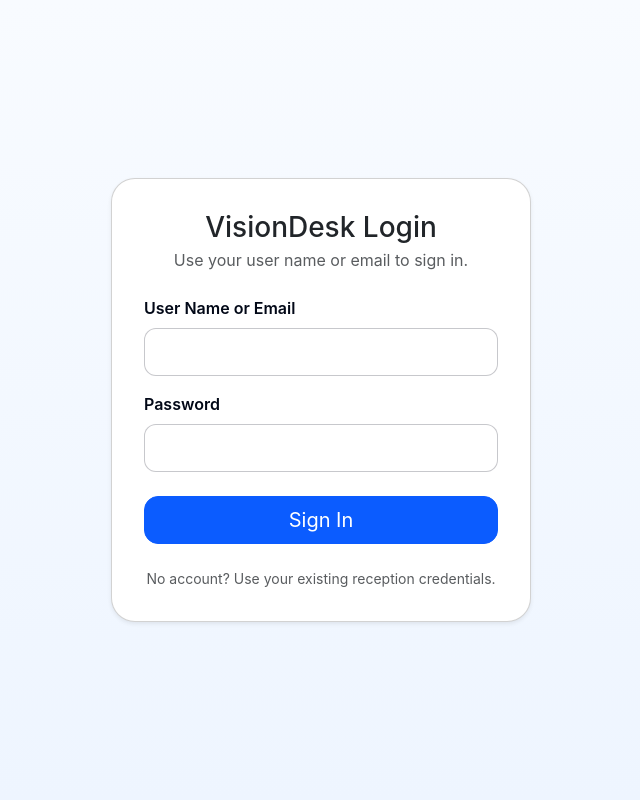
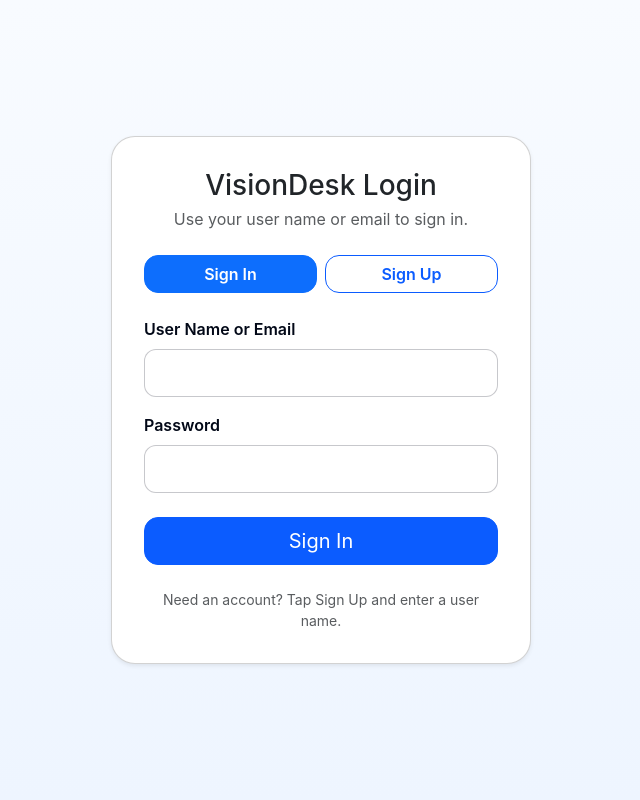
Before and after one commit to FutureGurukulsDev/Vision_desk, a Flask app: page /login in a window 1280 px wide. Shown: the whole page, without its empty margins (319-959 px from the left). Run offline with Flask 3, Linux system fonts and the light colour scheme; parts of the project's set-up code (start-up, migrations or seed data) failed here and were passed over; some libraries are stand-ins or nearby versions.

Commit message:
Add manager login/session support and update login UX

```diff
--- a/config.py
+++ b/config.py
@@ -1,5 +1,6 @@
 """Application configuration for VisionDesk."""
 
+import datetime
 import os
 from pathlib import Path
 
@@ -43,3 +44,4 @@ class Config:
         "VISIONDESK_SOCKETIO_CORS_ALLOWED_ORIGINS",
         "*",
     )
+    PERMANENT_SESSION_LIFETIME = datetime.timedelta(days=14)
--- a/routes/reception.py
+++ b/routes/reception.py
@@ -20,16 +20,43 @@ def reception_queue_page():
 
 @reception_bp.route("/login", methods=["GET", "POST"])
 def login_page():
-    """Render a login screen that accepts either username or email."""
+    """Render a login screen that accepts either username or email and supports signup."""
     error = None
+    mode = "login"
+    identifier = ""
+    username = ""
+    email = ""
+
     if request.method == "POST":
-        identifier = (request.form.get("identifier") or "").strip()
+        mode = request.form.get("mode", "login")
         password = (request.form.get("password") or "").strip()
-        if not identifier or not password:
-            error = "Enter both user name/email and password."
+
+        if mode == "signup":
+            username = (request.form.get("username") or "").strip()
+            email = (request.form.get("email") or "").strip()
+            if not username or not email or not password:
+                error = "Enter a user name, email, and password to create an account."
+            else:
+                return redirect(url_for("reception.reception_page"))
         else:
-            return redirect(url_for("reception.reception_page"))
-    return render_template("login.html", page_title="Login", error=error)
+            identifier = (request.form.get("identifier") or "").strip()
+            if not identifier or not password:
+                error = "Enter both user name/email and password."
+            else:
+                return redirect(url_for("reception.reception_page"))
+
+    return render_template(
+        "login.html",
+        page_title="Login",
+        error=error,
+        mode=mode,
+        identifier=identifier,
+        username=username,
+        email=email,
+        allow_signup=True,
+        role="reception",
+        next=url_for("reception.reception_page"),
+    )
 
 
 @reception_bp.route("/reception/visitor/<int:visitor_id>")
--- a/static/css/login.css
+++ b/static/css/login.css
@@ -21,6 +21,21 @@
     font-weight: 600;
 }
 
+.auth-mode-tabs {
+    display: grid;
+    grid-template-columns: repeat(2, minmax(0, 1fr));
+    gap: 0.5rem;
+}
+
+.auth-mode-btn {
+    border-radius: 999px;
+    font-weight: 600;
+}
+
+.auth-mode-btn.active {
+    color: #fff;
+}
+
 .login-card .btn {
     border-radius: 14px;
 }
--- a/templates/login.html
+++ b/templates/login.html
@@ -10,26 +10,83 @@
     <div class="login-card card shadow-sm">
         <div class="card-body">
             <div class="text-center mb-4">
-                <h1 class="h3 mb-1">VisionDesk Login</h1>
-                <p class="text-muted">Use your user name or email to sign in.</p>
+                <h1 class="h3 mb-1">VisionDesk {{ 'Manager Login' if role == 'manager' else 'Login' }}</h1>
+                <p class="text-muted">
+                    {% if role == 'manager' %}
+                        Enter manager credentials to access the admin workspace.
+                    {% else %}
+                        Use your user name or email to sign in.
+                    {% endif %}
+                </p>
             </div>
             {% if error %}
             <div class="alert alert-danger" role="alert">{{ error }}</div>
             {% endif %}
             <form method="post" novalidate>
+                <input type="hidden" id="auth-mode-input" name="mode" value="{{ mode }}">
+                <input type="hidden" name="next" value="{{ next }}">
+                {% if allow_signup %}
+                <div class="auth-mode-tabs mb-4">
+                    <button type="button" class="btn btn-outline-primary auth-mode-btn {% if mode == 'login' %}active{% endif %}" data-mode="login">Sign In</button>
+                    <button type="button" class="btn btn-outline-primary auth-mode-btn {% if mode == 'signup' %}active{% endif %}" data-mode="signup">Sign Up</button>
+                </div>
+                {% endif %}
+                <div class="auth-login-fields {% if mode != 'login' %}d-none{% endif %}">
                     <div class="mb-3">
                         <label class="form-label" for="identifier">User Name or Email</label>
-                    <input type="text" class="form-control form-control-lg" id="identifier" name="identifier" required>
+                        <input type="text" class="form-control form-control-lg" id="identifier" name="identifier" value="{{ identifier or '' }}" required>
                     </div>
                     <div class="mb-4">
                         <label class="form-label" for="password">Password</label>
                         <input type="password" class="form-control form-control-lg" id="password" name="password" required>
                     </div>
                     <button type="submit" class="btn btn-primary btn-lg w-100">Sign In</button>
+                </div>
+                <div id="signup-fields" class="{% if mode != 'signup' %}d-none{% endif %}">
+                    <div class="mb-3">
+                        <label class="form-label" for="username">Choose a User Name</label>
+                        <input type="text" class="form-control form-control-lg" id="username" name="username" value="{{ username or '' }}" required>
+                    </div>
+                    <div class="mb-3">
+                        <label class="form-label" for="email">Email Address</label>
+                        <input type="email" class="form-control form-control-lg" id="email" name="email" value="{{ email or '' }}" required>
+                    </div>
+                    <div class="mb-4">
+                        <label class="form-label" for="password">Password</label>
+                        <input type="password" class="form-control form-control-lg" id="password" name="password" required>
+                    </div>
+                    <button type="submit" class="btn btn-success btn-lg w-100">Create Account</button>
+                </div>
             </form>
             <div class="mt-4 text-center text-muted small">
-                No account? Use your existing reception credentials.
+                {% if allow_signup %}
+                    {% if mode == 'signup' %}
+                        Already have an account? Tap Sign In.
+                    {% else %}
+                        Need an account? Tap Sign Up and enter a user name.
+                    {% endif %}
+                {% else %}
+                    Enter your manager credentials to continue.
+                {% endif %}
             </div>
+            <script>
+                document.addEventListener('DOMContentLoaded', function () {
+                    const buttons = document.querySelectorAll('.auth-mode-btn');
+                    const authModeInput = document.getElementById('auth-mode-input');
+                    const loginFields = document.querySelector('.auth-login-fields');
+                    const signupFields = document.getElementById('signup-fields');
+
+                    buttons.forEach(function (button) {
+                        button.addEventListener('click', function () {
+                            const mode = this.dataset.mode;
+                            authModeInput.value = mode;
+                            buttons.forEach(btn => btn.classList.toggle('active', btn.dataset.mode === mode));
+                            loginFields.classList.toggle('d-none', mode !== 'login');
+                            signupFields.classList.toggle('d-none', mode !== 'signup');
+                        });
+                    });
+                });
+            </script>
         </div>
     </div>
 </main>
--- a/templates/manager.html
+++ b/templates/manager.html
@@ -33,6 +33,10 @@
             <div>
                 <h2>Live Visitor Queue</h2>
                 <p>Approve visitors, send instructions, and monitor reception.</p>
+            </div>
+            <div class="header-actions">
+                <span class="text-white small">{{ manager_username or 'Manager' }}</span>
+                <a class="btn btn-outline-secondary btn-sm" href="{{ url_for('manager.manager_logout_page') }}">Logout</a>
             </div>
             <div class="search-wrap">
                 <input class="form-control form-control-lg" id="searchInput"
--- a/templates/manager_home.html
+++ b/templates/manager_home.html
@@ -13,7 +13,10 @@
                 <p>Manager Desk</p>
             </div>
         </div>
-        <div class="system-status"><span class="pulse-dot"></span> Reception system online</div>
+        <div class="header-actions">
+            <span class="system-status"><span class="pulse-dot"></span> Reception system online</span>
+            <a class="btn btn-outline-light btn-sm" href="{{ url_for('manager.manager_logout_page') }}">Logout</a>
+        </div>
     </header>
     <section class="manager-welcome"><span class="eyebrow">Manager workspace</span>
         <h2>Welcome back</h2>
--- a/templates/quick_buttons.html
+++ b/templates/quick_buttons.html
@@ -79,6 +79,10 @@
                     Instantly send instructions to the reception desk.
                 </p>
 
+            </div>
+            <div class="header-actions">
+                <span class="text-white small">{{ manager_username or 'Manager' }}</span>
+                <a class="btn btn-outline-secondary btn-sm" href="{{ url_for('manager.manager_logout_page') }}">Logout</a>
             </div>
 
         </div>
```
Also changed, not shown: routes/manager.py (+77 -5 lines), static/css/manager.css (+10 -0 lines). Lines whose indentation alone changed are shown as unchanged.
